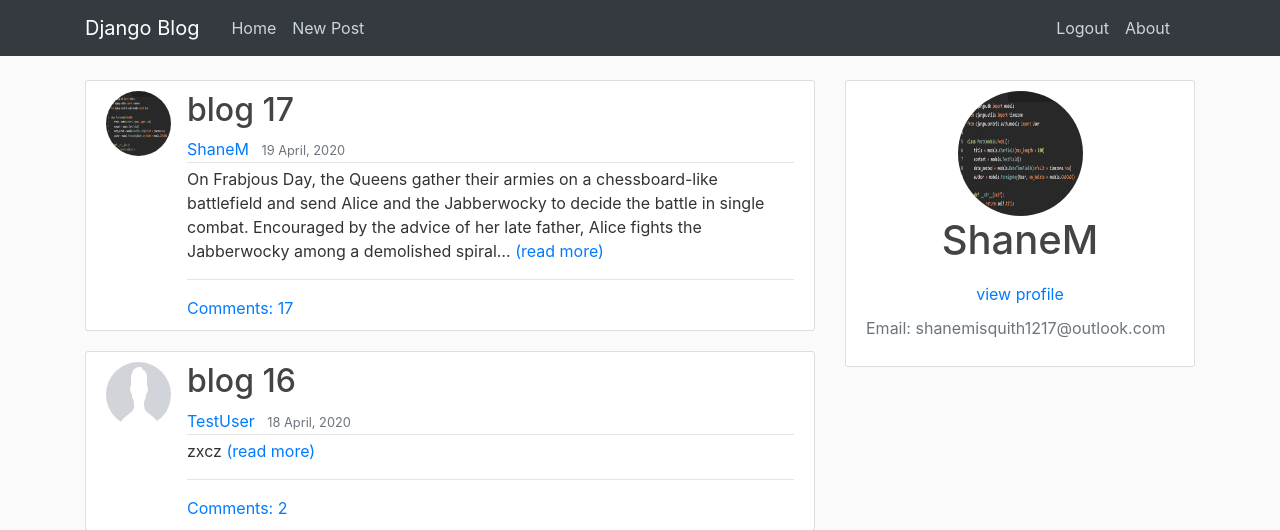
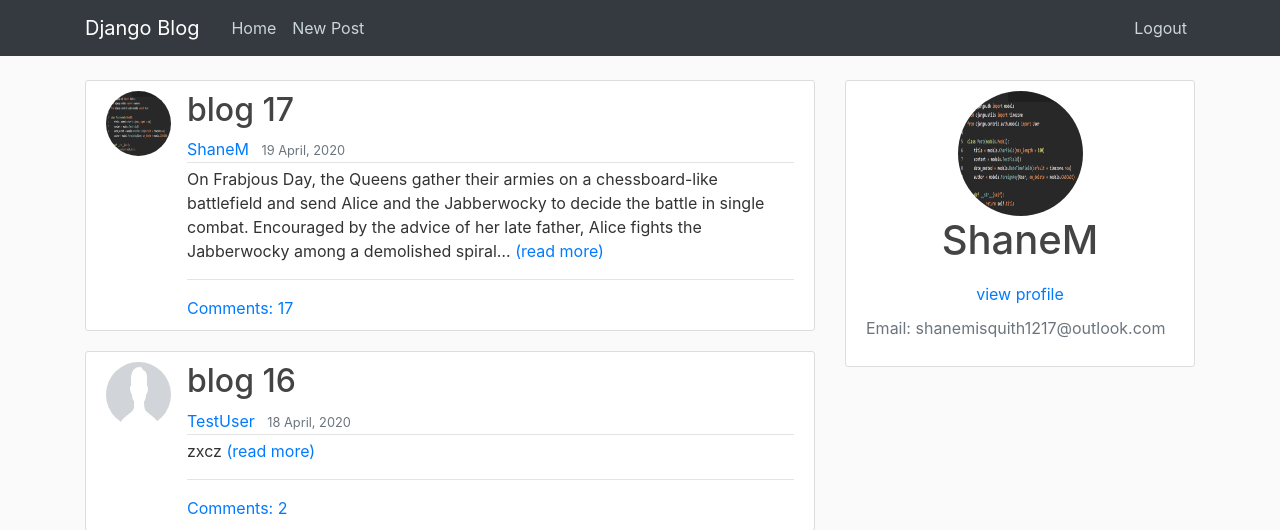
Before and after one commit to shane-misquith/Django-Blog-Application, a Django app: page / in a window 1280 px wide. Shown: the top 530 px of the page. Run offline with Django 3.2, Linux system fonts and the light colour scheme; a user stored in the database is signed in; data comes from the database, SQL or seed files in the repository; both versions use the stored data as it was after the commit; some libraries are stand-ins or nearby versions.

Commit message:
updated files

```diff
--- a/blog/models.py
+++ b/blog/models.py
@@ -9,14 +9,11 @@ class Post(models.Model):
     date_posted = models.DateTimeField(default = timezone.now)
     author = models.ForeignKey(User, on_delete = models.CASCADE)
 
-
-
     def __str__(self):
         return self.title
 
     def get_absolute_url(self):
         return reverse('post-detail', kwargs={'pk' : self.pk})
-
 
 class Comment(models.Model):
     post = models.ForeignKey('blog.Post', on_delete=models.CASCADE, related_name='comments')
--- a/blog/templates/blog/about.html
+++ /dev/null
@@ -1,4 +0,0 @@
-{% extends 'blog/base.html'%}
-{% block content %}
-        <h1>About Page!</h1>
-{% endblock content %}
--- a/blog/templates/blog/base.html
+++ b/blog/templates/blog/base.html
@@ -31,9 +31,6 @@
                         {% if user.is_authenticated %}
                             <a class="nav-item nav-link" href="{% url 'post-create' %}">New Post</a>
                         {% endif %}
-
-
-
                     </div>
                     <!-- Navbar Right Side -->
                     <div class="navbar-nav">
@@ -41,24 +38,13 @@
                             <a class="nav-item nav-link" href="{% url 'logout' %}">Logout</a>
                         {% else %}
                             <a class="nav-item nav-link" href="{% url 'login' %}">Login</a>
-                            <!-- <a class="nav-item nav-link" href="{% url 'register' %}">Register</a> -->
+                            <a class="nav-item nav-link" href="{% url 'register' %}">Register</a>
                         {% endif %}
-
-                        <a class="nav-item nav-link" style="padding-right: 25px;" href="{% url 'blog-about' %}">About</a>
-
-                        <!-- <form method="GET" class="form-inline">
-                            <input class="form-control mr-sm-2" type="search" name="q" placeholder="Search by User or Post" aria-label="Search">
-                            <button class="btn btn-outline-info my-2 my-sm-0" type="submit">Search</button>
-                         </form> -->
                     </div>
                 </div>
             </div>
         </nav>
     </header>
-
-
-
-
 
     <main role="main" class="container">
         <div class="row">
@@ -71,14 +57,14 @@
                         </div>
                     {% endfor %}
                 {% endif%}
-                {% block content %}{% endblock %}
+                {% block content %}
+                {% endblock %}
             </div>
 
-
-            <div class="col-md-4">
+        <div class="col-md-4">
                 {% if user.is_authenticated %}
                     <div class="content-section">
-                        <img class="rounded-circle account-img "  src="{{user.profile.image.url}}" alt="profile-pic">
+                        <img class="rounded-circle account-img " src="{{user.profile.image.url}}" alt="profile-pic">
                         <div class="media-body" style="text-align:center">
 
                             <a href="{% url 'user-posts' user %}">
@@ -92,49 +78,9 @@
                         <p class="text-secondary">Email: {{ user.email }}</p>
                     </div>
                 {% endif %}
-
-
-
-                <!-- <div class="content-section">
-                    <h3>Categories:</h3>
-                    <p class='text-muted'>
-                        <div class="list-group">
-                            <a href="#" class="list-group-item d-flex list-group-item-action justify-content-between align-items-center">
-                                Cars
-                            <span class="badge badge-primary badge-pill">14</span>
-                            </a>
-
-                            <a href="#" class="list-group-item d-flex list-group-item-action justify-content-between align-items-center">
-                                Lifestyle
-                                <span class="badge badge-primary badge-pill">14</span>
-                            </a>
-
-                            <a href="#" class="list-group-item d-flex list-group-item-action justify-content-between align-items-center">
-                                Music
-                                <span class="badge badge-primary badge-pill">14</span>
-                            </a>
-
-                            <a href="#" class="list-group-item d-flex list-group-item-action justify-content-between align-items-center">
-                                Shoes
-                                <span class="badge badge-primary badge-pill">14</span>
-                            </a>
-
-                            <a href="#" class="list-group-item d-flex list-group-item-action justify-content-between align-items-center">
-                                Travel
-                                <span class="badge badge-primary badge-pill">14</span>
-                            </a>
-
-                        </div>
-                    </p>
-                </div> -->
-
             </div>
         </div>
     </main>
-
-
-
-
 
     <script src="https://code.jquery.com/jquery-3.4.1.slim.min.js" integrity="sha384-J6qa4849blE2+poT4WnyKhv5vZF5SrPo0iEjwBvKU7imGFAV0wwj1yYfoRSJoZ+n" crossorigin="anonymous"></script>
     <script src="https://cdn.jsdelivr.net/npm/popper.js@1.16.0/dist/umd/popper.min.js" integrity="sha384-Q6E9RHvbIyZFJoft+2mJbHaEWldlvI9IOYy5n3zV9zzTtmI3UksdQRVvoxMfooAo" crossorigin="anonymous"></script>
--- a/blog/templates/blog/home.html
+++ b/blog/templates/blog/home.html
@@ -1,9 +1,8 @@
-
 {% extends 'blog/base.html'%}
 {% block content %}
     {% for post in posts %}
         <article class="media content-section">
-                <img class ="rounded-circle article-img" src=" {{ post.author.profile.image.url }}" alt="">
+            <img class="rounded-circle article-img" src=" {{ post.author.profile.image.url }}" alt="">
             <div class="media-body">
                 <h2><a class="article-title" href="{% url 'post-detail' post.id %}">{{ post.title }}</a></h2>
                 <div class="article-metadata">
@@ -19,22 +18,22 @@
 
     {% if is_paginated %}
         {% if page_obj.has_previous %}
-                <a class ="btn btn-outline-info mb-4" href="?page=1">First</a>
-                <a class ="btn btn-outline-info mb-4" href="?page={{ page_obj.previous_page_number }}">Previous</a>
+            <a class="btn btn-outline-info mb-4" href="?page=1">First</a>
+            <a class="btn btn-outline-info mb-4" href="?page={{ page_obj.previous_page_number }}">Previous</a>
         {% endif %}
         {% for num in page_obj.paginator.page_range %}
             {% if page_obj.number == num %}
-                    <a class ="btn btn-info mb-4" href="?page={{ num }}"> {{num}}</a>
+                <a class="btn btn-info mb-4" href="?page={{ num }}"> {{num}}</a>
             {% elif page_obj.number > num|add:"-3" and page_obj.number < num|add:"+3" %}
-                    <a class ="btn btn-outline-info mb-4" href="?page={{ num }}">{{ num }}</a>
+                <a class="btn btn-outline-info mb-4" href="?page={{ num }}">{{ num }}</a>
             {% endif %}
         {% endfor %}
 
         {% if page_obj.has_next %}
-                <a class ="btn btn-outline-info mb-4" href="?page={{ page_obj.next_page_number }}">Next</a>
-                <a class ="btn btn-outline-info mb-4" href="?page={{ page_obj.paginator.num_pages }}">Last</a>
-            {% endif %}
+        <a class="btn btn-outline-info mb-4" href="?page={{ page_obj.next_page_number }}">Next</a>
+        <a class="btn btn-outline-info mb-4" href="?page={{ page_obj.paginator.num_pages }}">Last</a>
         {% endif %}
 
+    {% endif %}
 
 {% endblock content %}
--- a/blog/templates/blog/post_confirm_delete.html
+++ b/blog/templates/blog/post_confirm_delete.html
@@ -10,7 +10,6 @@
              <div  class = "form-group">
                  <button class= "btn btn-outline-danger" type ="submit">Delete</button>
                  <a class= "btn btn-outline-secondary" href="{% url 'post-detail' object.id %}" >Cancel</a>
-
              </div>
         </form>
     </div>
--- a/blog/urls.py
+++ b/blog/urls.py
@@ -3,7 +3,6 @@ from . import views
 from .views import PostListView,PostDetailView,PostCreateView,PostUpdateView,PostDeleteView, UserPostListView
 
 urlpatterns = [
-    # path('post/<int:pk>/comment/', AddComment.as_view(), name='add-comment'),
     path('', PostListView.as_view(), name= 'blog-home' ),
     path('post/<int:pk>/',  PostDetailView.as_view(), name= 'post-detail' ),
     path('user/<str:username>', UserPostListView.as_view(), name= 'user-posts'),
@@ -11,5 +10,4 @@ urlpatterns = [
     path('post/<int:pk>/delete/',  PostDeleteView.as_view(), name= 'post-delete' ),
     path('post/new/',  PostCreateView.as_view(), name= 'post-create' ),
     path('post/<int:pk>/comment/', views.add_comment, name='add-comment'),
-    path('about/', views.about, name='blog-about'),
 ]
--- a/blog/views.py
+++ b/blog/views.py
@@ -69,11 +69,6 @@ class PostDeleteView(LoginRequiredMixin, UserPassesTestMixin, DeleteView):
             return True
         return False
 
-
-
-def about(request):
-    return render(request, 'blog/about.html', { 'title': 'about'})
-
 @login_required
 def add_comment(request, pk):
     post = get_object_or_404(Post, pk=pk)
--- a/users/templates/users/logout.html
+++ b/users/templates/users/logout.html
@@ -6,5 +6,4 @@
                 <a href="{% url 'login' %}">Log In Again</a>
             </small>
         </div>
-
 {% endblock content %}
--- a/users/templates/users/profile.html
+++ b/users/templates/users/profile.html
@@ -2,7 +2,6 @@
 {% load crispy_forms_tags %}
 {% block content %}
     <div class ="content-section">
-
         <form method = "POST" enctype = "multipart/form-data">
             {% csrf_token %}
             <fieldset class = "from-group">
@@ -14,6 +13,5 @@
                  <button class= "btn btn-outline-info" type ="submit">Update</button>
              </div>
         </form>
-
     </div>
 {% endblock content %}
```
Also changed, not shown: blog/templates/blog/post_detail.html (+5 -30 lines), db.sqlite3. Lines whose indentation alone changed are shown as unchanged.
